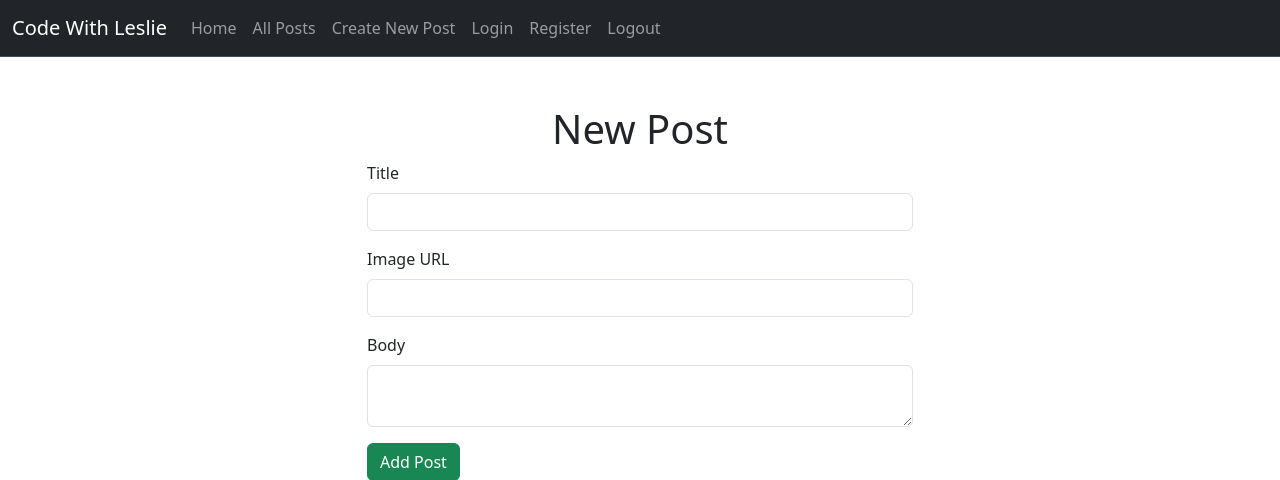
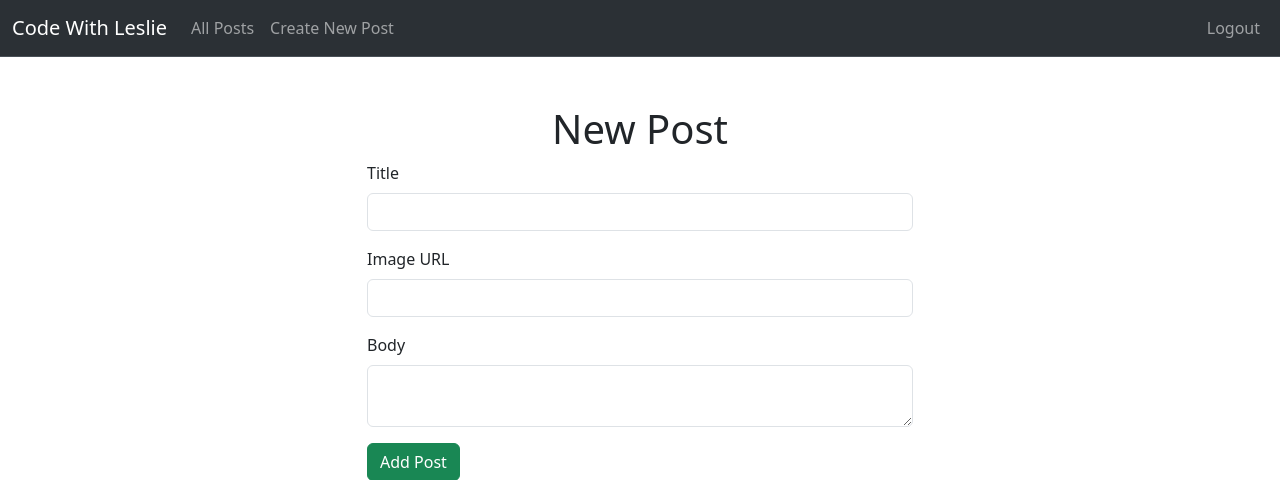
Before and after one commit to lesore0789/codingblog, a Node server app: page /blogposts/new in a window 1280 px wide. Shown: the top 480 px of the page. Run offline with Node 20, Linux system fonts and the light colour scheme; the visitor is signed in with stand-in values (Sample User, id 1); some libraries are stand-ins or nearby versions.

Commit message:
Logic added, Login link if logged out and vice versa

```diff
--- a/app.js
+++ b/app.js
@@ -49,19 +49,21 @@ app.use(session(sessionConfig))
 
 app.use(flash());
 
-// Flash Middleware
-app.use((req, res, next) => {
-  res.locals.success = req.flash('success');
-  res.locals.error = req.flash('error')
-  next();
-})
-
 app.use(passport.initialize());
 app.use(passport.session());
 passport.use(new LocalStrategy(User.authenticate()));
 
 passport.serializeUser(User.serializeUser());
 passport.deserializeUser(User.deserializeUser());
+
+// Flash Middleware
+app.use((req, res, next) => {
+  res.locals.currentUser = req.user;
+  res.locals.success = req.flash('success');
+  res.locals.error = req.flash('error')
+  next();
+})
+
 
 app.use('/', userRoutes);
 app.use('/blogposts', blogpostRoutes);
--- a/views/partials/navbar.ejs
+++ b/views/partials/navbar.ejs
@@ -1,19 +1,25 @@
-<nav class="navbar navbar-expand-lg bg-dark border-bottom border-body" data-bs-theme="dark">
+<nav class="navbar navbar-expand-lg bg-body-tertiary border-bottom border-body" data-bs-theme="dark" >
   <div class="container-fluid">
-    <a class="navbar-brand" href="#">Code With Leslie</a>
-    <button class="navbar-toggler" type="button" data-bs-toggle="collapse" data-bs-target="#navbarNavAltMarkup" aria-controls="navbarNavAltMarkup" aria-expanded="false" aria-label="Toggle navigation">
+    <a class="navbar-brand" href="/blogposts">Code With Leslie</a>
+    <button class="navbar-toggler" type="button" data-bs-toggle="collapse" data-bs-target="#navbarText" aria-controls="navbarText" aria-expanded="false" aria-label="Toggle navigation">
       <span class="navbar-toggler-icon"></span>
     </button>
-    <div class="collapse navbar-collapse" id="navbarNavAltMarkup">
-      <div class="navbar-nav">
-        <a class="nav-link" href="/">Home</a>
-        <a class="nav-link" href="/blogposts">All Posts</a>
-        <a class="nav-link" href="/blogposts/new">Create New Post</a>
-      </div>
+    <div class="collapse navbar-collapse" id="navbarText">
+      <ul class="navbar-nav me-auto mb-2 mb-lg-0">
+        <li class="nav-item">
+          <a class="nav-link" href="/blogposts">All Posts</a>
+        </li>
+        <li class="nav-item">
+          <a class="nav-link" href="/blogposts/new">Create New Post</a>
+        </li>
+      </ul>
       <div class="navbar-nav ml-auto">
-        <a class="nav-link" href="/login">Login</a>
-        <a class="nav-link" href="/register">Register</a>
-        <a class="nav-link" href="/logout">Logout</a>
+        <% if(!currentUser) {%>
+          <a class="nav-link" href="/login">Login</a>
+          <a class="nav-link" href="/register">Register</a>
+          <% } else {%>
+          <a class="nav-link" href="/logout">Logout</a>
+          <% } %>
       </div>
     </div>
   </div>
```
